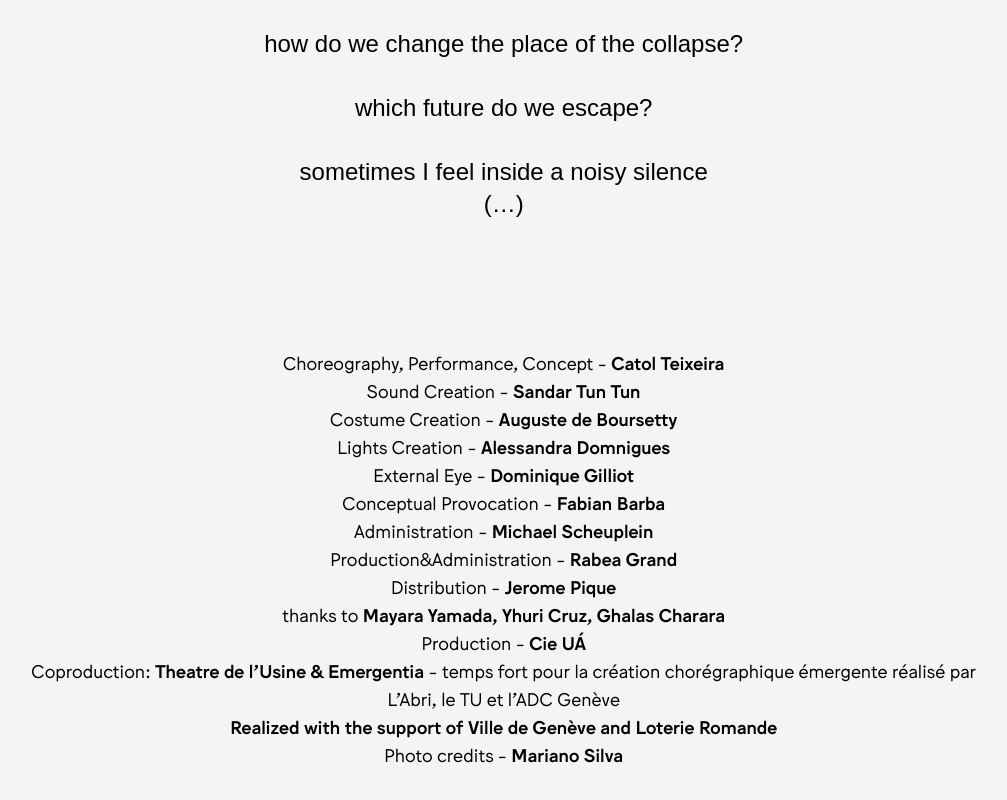
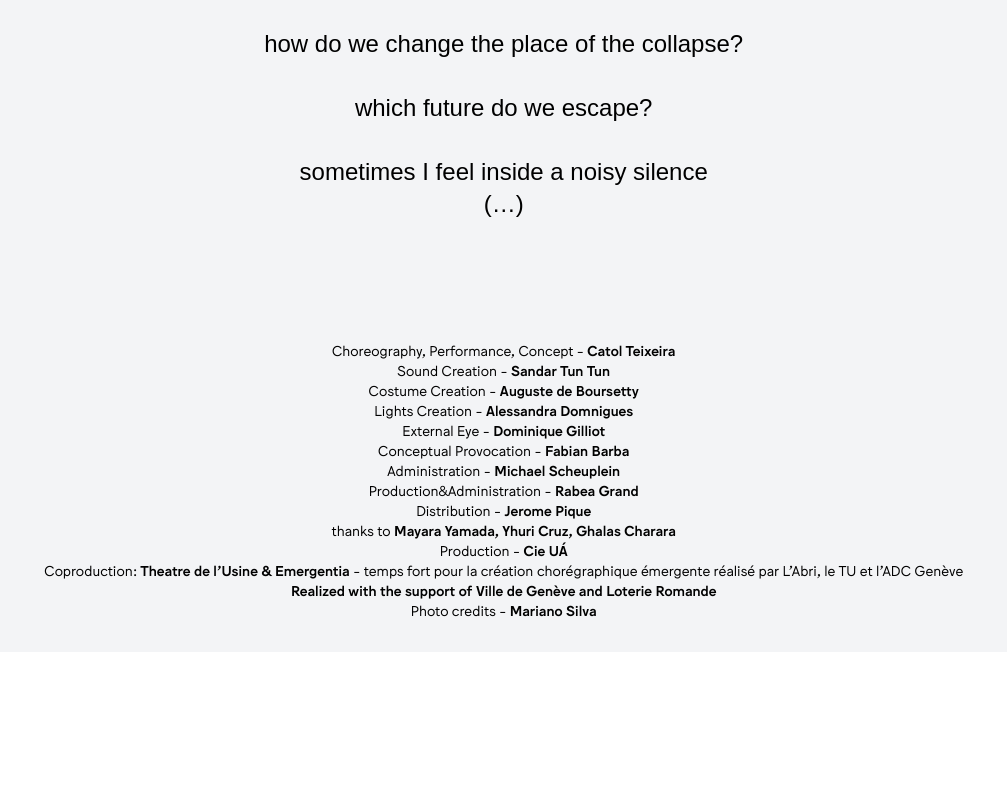
Before and after one commit to jgoyret/catol-front, a React (Vite) app: page /project/clashes-licking in a window 1280 px wide. Shown: the part 4974-5774 px from the top of the page, without its empty margins (263-1270 px from the left). After the commit the page ends 5626 px from the top, so only its background shows below. Built offline with nearby package versions, Linux system fonts and the light colour scheme; no server answers; a web font is replaced by a local one.

Commit message:
text sizes 1

```diff
--- a/src/pages/Performance.tsx
+++ b/src/pages/Performance.tsx
@@ -6,7 +6,7 @@ EnhancedText;
 const Performance: React.FC = () => {
   return (
     <div className="max-w-7xl mx-auto w-11/12">
-      <h1 className="text-2xl md:text-4xl font-bold mb-4 font-chuchi text-center">
+      <h1 className="text-6xl lg:text-8xl 2xl:text-9xl font-bold mb-4 font-chuchi text-center">
         PERFORMANCE
       </h1>
       <p className="text-lg mb-4 text-center">
--- a/src/pages/Project.tsx
+++ b/src/pages/Project.tsx
@@ -109,7 +109,7 @@ const Project: React.FC = () => {
           </div>
         )}
 
-      <p className="whitespace-pre-line text-center px-2 text-xs md:text-sm lg:text-lg font-jungaBook leading-tight">
+      <p className="whitespace-pre-line text-center px-2 text-xs md:text-sm font-jungaBook leading-tight">
         <EnhancedText>{project.credits}</EnhancedText>
       </p>
     </div>
--- a/src/pages/WritingDancingAround.tsx
+++ b/src/pages/WritingDancingAround.tsx
@@ -38,7 +38,7 @@ how many melting chests and pleasant feelings and so many turns how many turns a
 
   return (
     <div className=" mx-auto">
-      <h1 className="text-2xl md:text-4xl font-bold mb-4 font-chuchi text-center">
+      <h1 className="text-6xl lg:text-8xl 2xl:text-9xl font-bold mb-4 font-chuchi text-center">
         WRITING AND DANCING AROUND
       </h1>
       <TwoColumnsFree data={data} />
```
